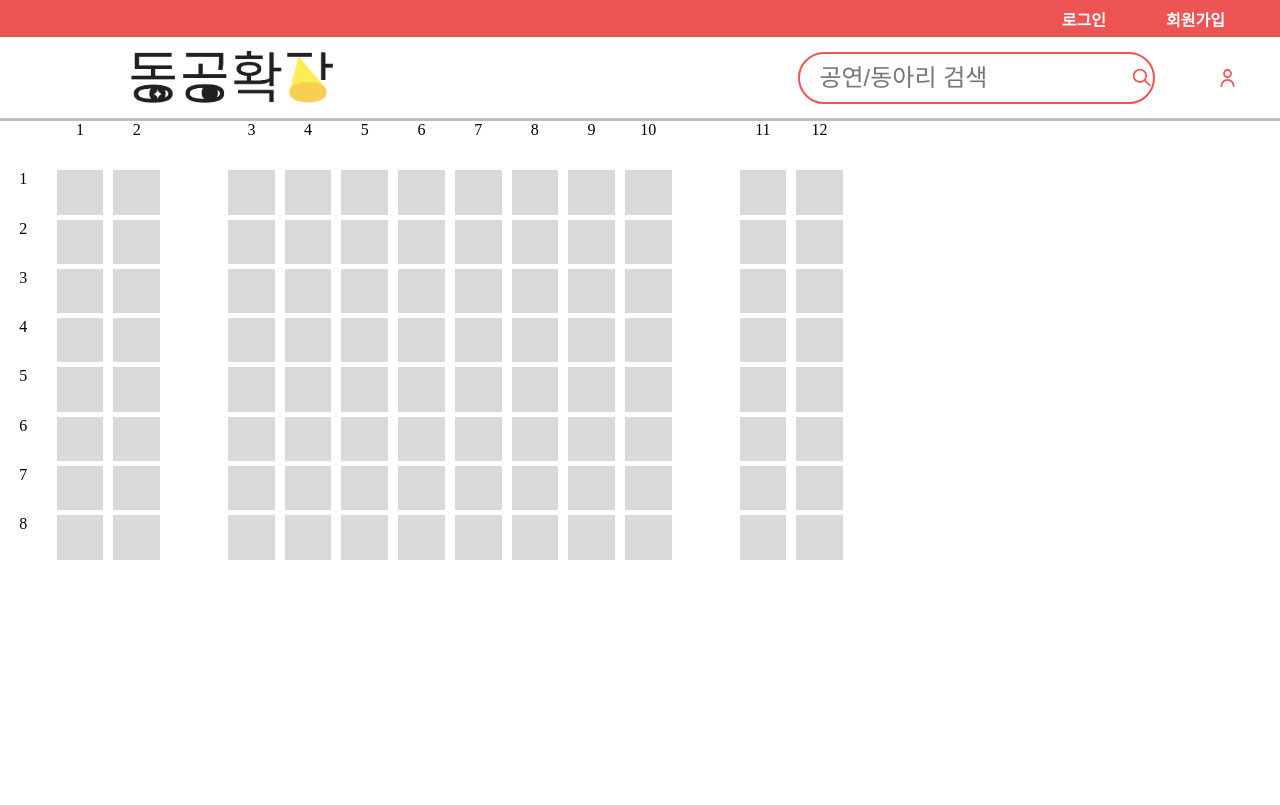
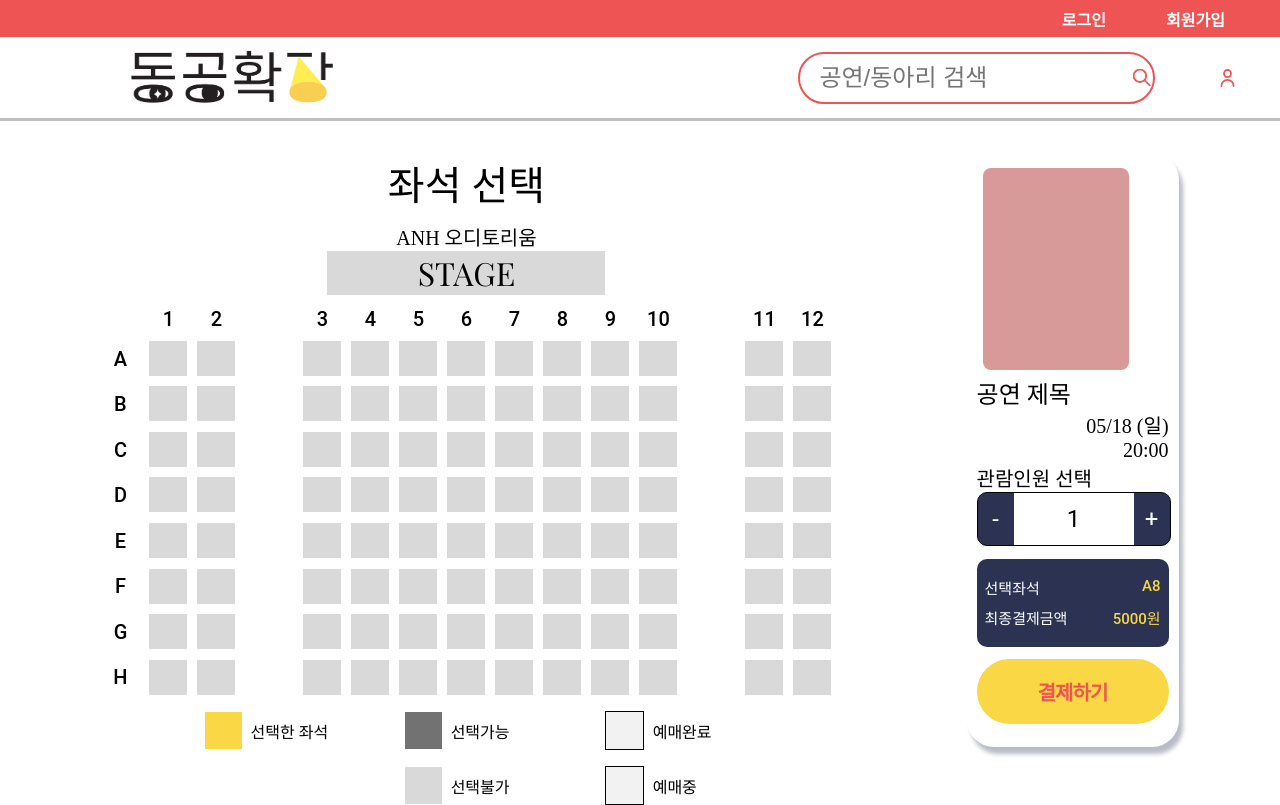
Before and after one commit to chanhk-im/pupil-dilation, a React (Create React App) app: page /seats in a window 1280 px wide. Built offline with nearby package versions, Linux system fonts and the light colour scheme; no server answers.

Commit message:
feat[#22]: 좌석예매 페이지 추가
- 좌석 배치표
- 예약 설정 틀

```diff
--- /dev/null
+++ b/src/components/Seats/SeatTicketingFrame.css
@@ -0,0 +1,177 @@
+.seat-ticketing-frame {
+    width: 212px;
+    height: 594px;
+    margin-top: 32px;
+    border-radius: 27px;
+    background: #fff;
+    box-shadow: 4px 7px 4px 0px rgba(43, 50, 82, 0.33);
+
+    display: flex;
+    flex-direction: column;
+    justify-content: space-around;
+    align-items: stretch;
+}
+
+.seat-show-poster {
+    width: 146px;
+    height: 207px;
+    margin-left: 16px;
+    margin-top: 15px;
+    border-radius: 8px;
+    background: #d89999;
+}
+
+.seat-show-title {
+    margin-top: 5px;
+    margin-left: 10px;
+    text-align: start;
+    font-size: 24px;
+    font-weight: 500;
+}
+
+.seat-show-schedule {
+    margin-right: 10px;
+    text-align: end;
+    font-size: 20px;
+    font-weight: 300;
+}
+
+.seat-num-people-title {
+    margin-left: 10px;
+    text-align: left;
+    font-size: 20px;
+    font-weight: 350;
+}
+
+.seat-num-people {
+    margin-left: 10px;
+    width: 192px;
+    height: 54px;
+    border-radius: 10px;
+    border: 1px solid #000;
+    background-color: #2b3252;
+    display: flex;
+    flex-direction: row;
+    justify-content: space-between;
+    align-items: stretch;
+    font-size: 24px;
+    font-family: Roboto;
+    font-weight: 400;
+}
+
+.seat-plus-minus {
+    width: 36px;
+    color: white;
+    display: flex;
+    justify-content: center;
+    align-items: center;
+}
+
+.seat-number {
+    width: 120px;
+    background-color: white;
+    display: flex;
+    justify-content: center;
+    align-items: center;
+}
+
+.seat-final-check {
+    margin-left: 10px;
+    margin-top: 13px;
+    width: 192px;
+    height: 90px;
+    border-radius: 10px;
+    background: #2b3252;
+    display: flex;
+    flex-direction: column;
+    justify-content: center;
+}
+
+.seat-final-check-content {
+    margin-top: 4px;
+    margin-bottom: 4px;
+    margin-left: 8px;
+    margin-right: 8px;
+    display: flex;
+    flex-direction: row;
+    justify-content: space-between;
+}
+
+.seat-final-check-title-text {
+    color: #fff;
+    font-size: 15px;
+    font-family: Noto Sans KR;
+    font-style: normal;
+    font-weight: 350;
+    line-height: normal;
+}
+
+.seat-final-check-content-text {
+    color: var(--theme-yellow, #fad744);
+    font-size: 15px;
+    font-family: Roboto;
+    font-weight: 500;
+}
+
+.seat-ticketing-submit {
+    width: 192px;
+    height: 67px;
+    margin-left: 10px;
+    margin-top: 12px;
+    margin-bottom: 23px;
+    border-radius: 46px;
+    border: none;
+    background: var(--theme-yellow, #fad744);
+
+    color: var(--theme-red, #ef5455);
+    text-align: center;
+    font-size: 20px;
+    font-family: Noto Sans KR;
+    font-style: normal;
+    font-weight: 700;
+    line-height: normal;
+    letter-spacing: -0.9px;
+}
+
+.seats-type-grid {
+    margin-top: 16px;
+    display: grid;
+    column-gap: calc(100vw * 86 / 1440);
+    row-gap: 16px;
+    grid-template-columns: repeat(3, 1fr);
+    grid-template-rows: repeat(2, 1fr);
+}
+
+.seats-type-content {
+    display: flex;
+    flex-direction: row;
+    align-items: center;
+}
+
+.seats-type-box {
+    width: 37px;
+    height: 37px;
+    margin-right: 9px;
+}
+
+.seats-type-box-selected {
+    background: #fad744;
+}
+
+.seats-type-box-available {
+    background: #727272;
+}
+
+.seats-type-box-ticketed {
+    border: 1px solid #000;
+    background: #f2f2f2;
+}
+
+.seats-type-box-not-available {
+    background: #d9d9d9;
+}
+
+.seats-type-box-proceeding {
+    border: 1px solid #000;
+    background: #f2f2f2;
+}
--- /dev/null
+++ b/src/components/Seats/SeatTicketingFrame.js
@@ -0,0 +1,38 @@
+import React from 'react';
+import './SeatTicketingFrame.css';
+
+function SeatTicketingFrame() {
+    return (
+        <div className="seat-ticketing-frame">
+            <div className="seat-show-poster" />
+            <div className="seat-show-title">공연 제목</div>
+            <div className="seat-show-schedule">
+                <div>05/18 (일)</div>
+                <div>20:00</div>
+            </div>
+            <div className="seat-num-people-title">관람인원 선택</div>
+            <div className="seat-num-people">
+                <div className="seat-plus-minus">-</div>
+                <div className="seat-number">1</div>
+                <div className="seat-plus-minus">+</div>
+            </div>
+            <div className="seat-final-check">
+                <div className="seat-final-check-content">
+                    <div className="seat-final-check-title-text">선택좌석</div>
+                    <div className="seat-final-check-content-text">A8</div>
+                </div>
+                <div className="seat-final-check-content">
+                    <div className="seat-final-check-title-text">
+                        최종결제금액
+                    </div>
+                    <div className="seat-final-check-content-text">5000원</div>
+                </div>
+            </div>
+            <button type="button" className="seat-ticketing-submit">
+                결제하기
+            </button>
+        </div>
+    );
+}
+
+export default SeatTicketingFrame;
--- a/src/components/Seats/Seats.css
+++ b/src/components/Seats/Seats.css
@@ -1,17 +1,52 @@
 .container {
-    display: flex;
+
 }
 .seats-container {
+    height: 400px;
     display: grid;
-    row-gap: 5px;
+    row-gap: 10px;
     column-gap: 10px;
     grid-template-columns: 1fr 1fr 1fr 48px repeat(8, 1fr) 48px 1fr 1fr;
     grid-template-rows: repeat(9, 1fr);
 }
 
+.start {
+    grid-row: 1;
+    grid-column: 1;
+}
+
+.col-num {
+    grid-row: 1;
+    grid-column: auto / span 1;
+
+    display: flex;
+    align-items: end;
+    justify-content: center;
+
+    text-align: center;
+    font-size: 20px;
+    font-family: Roboto;
+    font-style: normal;
+    font-weight: 500;
+    line-height: normal;
+}
+
+.row-alpha {
+    display: flex;
+    align-items: center;
+    justify-content: center;
+
+    text-align: center;
+    font-size: 20px;
+    font-family: Roboto;
+    font-style: normal;
+    font-weight: 500;
+    line-height: normal;
+}
+
 .seat {
-    width: 36.7px;
-    height: 33.3px;
+    width: 28px;
+    height: 24px;
     padding-top: 5.5px;
     padding-bottom: 5.5px;
     padding-left: 5px;
--- a/src/components/Seats/Seats.js
+++ b/src/components/Seats/Seats.js
@@ -1,40 +1,42 @@
 import React from 'react';
 import './Seats.css';
+import PropTypes from 'prop-types';
+
+function Seat({ index }) {
+    return <div id={index} className="seat" />;
+}
+Seat.propTypes = {
+    index: PropTypes.number.isRequired,
+};
 
 function Seats() {
     const seat = [];
+    const columnNumber = [];
     let index = 0;
     for (let i = 0; i < 8; i += 1) {
-        seat.push(<div>{i + 1}</div>);
+        seat.push(
+            <div className="row-alpha">{String.fromCharCode(i + 65)}</div>,
+        );
         for (let j = 0; j < 14; j += 1) {
             if (j === 2 || j === 11) {
                 seat.push(<div />);
             } else {
-                seat.push(<div id={index} className="seat" />);
+                seat.push(<Seat index={index} />);
                 index += 1;
             }
         }
     }
+    for (let i = 0; i < 12; i += 1) {
+        columnNumber.push(<div className="col-num">{i + 1}</div>);
+    }
+    columnNumber.splice(2, 0, <div className="col-num" />);
+    columnNumber.splice(11, 0, <div className="col-num" />);
+
     return (
-        <div className="container">
-            <div className="seats-container">
-                <div />
-                <div>1</div>
-                <div>2</div>
-                <div />
-                <div>3</div>
-                <div>4</div>
-                <div>5</div>
-                <div>6</div>
-                <div>7</div>
-                <div>8</div>
-                <div>9</div>
-                <div>10</div>
-                <div />
-                <div>11</div>
-                <div>12</div>
-                {seat}
-            </div>
+        <div className="seats-container">
+            <div className="start" />
+            {columnNumber}
+            {seat}
         </div>
     );
 }
--- /dev/null
+++ b/src/pages/SeatsPage.css
@@ -0,0 +1,43 @@
+.seats-page {
+    display: flex;
+    flex-direction: row;
+    justify-content: center;
+    align-items: start;
+}
+
+.seats-left {
+    margin-right: calc(100vw * 152 / 1440);
+    display: flex;
+    flex-direction: column;
+    justify-content: center;
+    align-items: center;
+}
+
+.seats-select-text {
+    margin-bottom: 10px;
+    font-size: 40px;
+    font-style: normal;
+    font-weight: 500;
+    line-height: normal;
+}
+
+.seats-place-name {
+    color: #000;
+    font-size: 20px;
+    font-style: normal;
+    font-weight: 500;
+    line-height: normal;
+}
+
+.seats-stage {
+    width: 278px;
+    height: 44px;
+    background: #d9d9d9;
+    color: #000;
+    text-align: center;
+    font-size: 32px;
+    font-family: 'Playfair Display';
+    font-style: normal;
+    font-weight: 500;
+    line-height: normal;
+}
--- /dev/null
+++ b/src/pages/SeatsPage.js
@@ -0,0 +1,44 @@
+import React from 'react';
+import Seats from '../components/Seats/Seats';
+import SeatTicketingFrame from '../components/Seats/SeatTicketingFrame';
+import './SeatsPage.css';
+
+function SeatsPage() {
+    return (
+        <div className="seats-page">
+            <div className="seats-left">
+                <h2 className="seats-select-text">좌석 선택</h2>
+                <div className="seats-place-name">ANH 오디토리움</div>
+                <div className="seats-stage">STAGE</div>
+                <Seats />
+                <div className="seats-type-grid">
+                    <div className="seats-type-content">
+                        <div className="seats-type-box seats-type-box-selected" />
+                        <div>선택한 좌석</div>
+                    </div>
+                    <div className="seats-type-content">
+                        <div className="seats-type-box seats-type-box-available" />
+                        <div>선택가능</div>
+                    </div>
+                    <div className="seats-type-content">
+                        <div className="seats-type-box seats-type-box-ticketed" />
+                        <div>예매완료</div>
+                    </div>
+                    <div />
+                    <div className="seats-type-content">
+                        <div className="seats-type-box seats-type-box-not-available" />
+                        <div>선택불가</div>
+                    </div>
+                    <div className="seats-type-content">
+                        <div className="seats-type-box seats-type-box-proceeding" />
+                        <div>예매중</div>
+                    </div>
+                </div>
+            </div>
+
+            <SeatTicketingFrame />
+        </div>
+    );
+}
+
+export default SeatsPage;
--- a/src/routes/MainPageRoute.js
+++ b/src/routes/MainPageRoute.js
@@ -4,7 +4,7 @@ import Main from '../components/Main';
 import Detail from '../components/Detail/Detail';
 import LoginPage from '../components/LoginPage';
 import SignUpPage from '../components/SignUpPage';
-import Seats from '../components/Seats/Seats';
+import SeatsPage from '../pages/SeatsPage';
 
 function MainPageRoute() {
     return (
@@ -14,7 +14,7 @@ function MainPageRoute() {
                 <Route path="detail/:id" element={<Detail />} />
                 <Route path="/login" element={<LoginPage />} />
                 <Route path="/signup" element={<SignUpPage />} />
-                <Route path="/seats" element={<Seats />} />
+                <Route path="/seats" element={<SeatsPage />} />
             </Routes>
         </div>
     );
```
